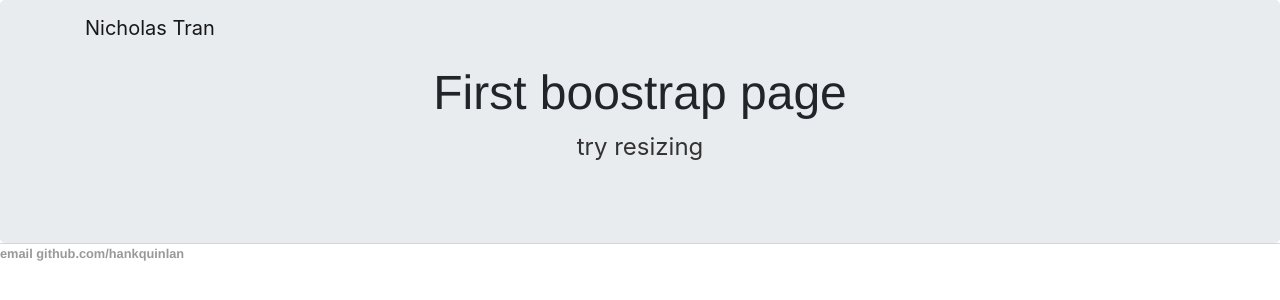
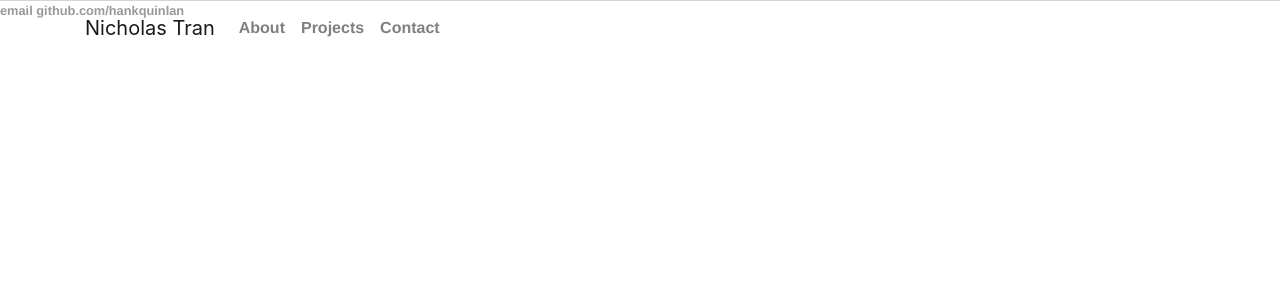
Before and after one commit to NicholasTran/NicholasTran.github.io, a Jekyll site: the page index.html, which Jekyll copies as it is, in a window 1280 px wide. Shown: the top 300 px of the page. Built offline with Jekyll 4.4.1, drawn with Linux system fonts in a browser that asks for light colours.

Commit message:
Added links to the navbar.

```diff
--- a/index.html
+++ b/index.html
@@ -13,8 +13,7 @@
   		<link rel="stylesheet" href="vendor/bootstrap/css/bootstrap.min.css">
 			<!-- Custom fonts and icons -->
 			 <link rel="stylesheet" href="vendor\fontawesome\css\all.min.css">
-<!--
-			  <script src="https://use.fontawesome.com/releases/v5.12.1/js/all.js" crossorigin="anonymous"></script> -->
+
 			<!-- Main stylesheet -->
 			<link rel="stylesheet" type="text/css" href="/css/main.css">
 		</head>
@@ -28,14 +27,22 @@
 						<i class="fas fa-bars"></i>
 					</button>
 					<div class="collapse navbar-collapse" id="collapsibleNavbar">
+						<ul class="navbar-nav">
+							<li class="nav-item">
+								<a class="nav-link" href="#about">About</a>
+							</li>
+							<li class="nav-item">
+								<a class="nav-link" href="#projects">Projects</a>
+							</li>
+							<li class="nav-item">
+								<a class="nav-link" href="#contact">Contact</a>
+							</li>
+						</ul>
 					</div>
 				</div>
 			</nav>
 
-			<div class="jumbotron text-center" style="margin-bottom:0">
-				<h1> First boostrap page</h1>
-				<p> try resizing</p>
-			</div>
+
 			<div class="container">
 			</div><!-- /.container -->
 			<footer>
```
